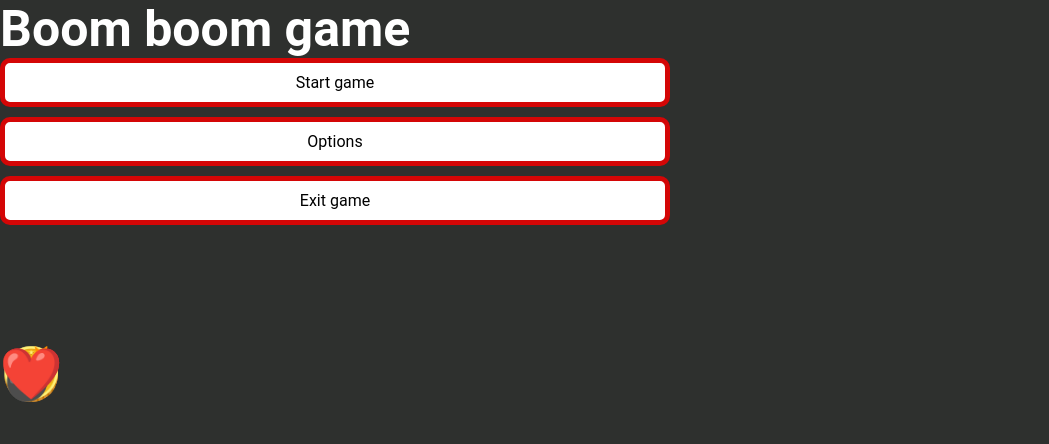
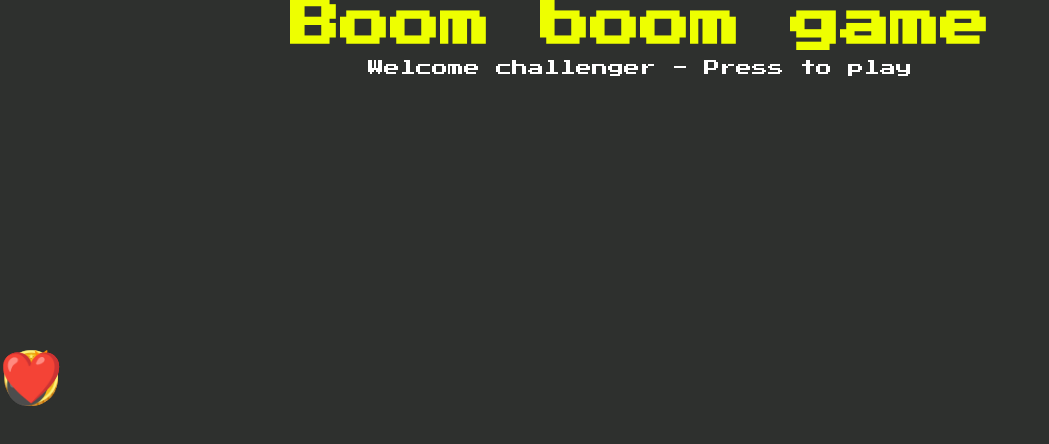
Before and after one commit to Lanceqt/jsgame, a plain HTML site: page index.html in a window 1280 px wide. Shown: the whole page, without its empty margins (0-1049 px from the left). Drawn offline with Linux system fonts and the light colour scheme.

Commit message:
Small changes

```diff
--- a/game.css
+++ b/game.css
@@ -8,6 +8,11 @@
     --menu-border-color: rgb(212, 6, 6);
 }
 
+@font-face {
+    font-family: "press-start-2p";
+    src: url(Press_Start_2P/PressStart2P-Regular.ttf);
+}
+
 * { margin: 0; padding: 0; }
 
 html {
@@ -16,12 +21,14 @@ html {
 
 body {
     font-size: 1.6rem;
-    font-family: "Roboto", sans-serif;
+    font-family: "press-start-2p", sans-serif;
 }
 
 h1 {
     font-size: 5rem;
-    color: white;
+    color: var(--coin-color);
+    text-align: center;
+    margin-bottom: 1rem;
 }
 
 #game-board {
@@ -56,12 +63,18 @@ h1 {
     padding: 1rem;
     text-align: center;
     width: 50vw;
+    margin: 0 auto;
     margin-bottom: 1rem;
 }
 
 .menu:hover {
     cursor: pointer;
     background-color: var(--game-background-hover);
+}
+
+.welcome {
+    color: white;
+    text-align: center;
 }
 
 /*  */
--- a/game.js
+++ b/game.js
@@ -38,6 +38,10 @@ function generateRandomSprite(inputArray) {
     return inputArray[randomIndex];
 }
 
+function removeSprite() {
+
+}
+
 //Note to self: DocumentFragment is for adding in sprites without reloading the entire DOM.
 //testing
 let num = 0;
@@ -47,15 +51,23 @@ while(num < 10) {
 }
 
 addElement("h1", "Boom boom game");
-addElement("div", "Start game", "menu");
-addElement("div", "Options", "menu");
-addElement("div", "Exit game", "menu");
+// addElement("div", "Start game", "menu");
+// addElement("div", "Options", "menu");
+// addElement("div", "Exit game", "menu");
+addElement("div", "Welcome challenger - Press to play", "welcome");
+
 
 gameBoard.appendChild(fragment);
-const spriteClasses = document.querySelectorAll(".sprite-universals"); //Must be after sprites have been generated
 
 //Note to self: Arrow function its like writing a function but in line instead of defining it on its own.
-spriteClasses.forEach(element => {
+document.querySelectorAll(".sprite-universals").forEach(element => {
+    element.addEventListener("click", e => {
+        console.log(e);
+        parentEl
+    });
+});
+
+document.querySelectorAll(".menu").forEach(element => {
     element.addEventListener("click", e => {
         console.log(e);
     });
--- a/index.html
+++ b/index.html
@@ -8,6 +8,10 @@
     <style>
       @import url(game.css);
     </style>
+    <audio
+      src="/2019-12-11_-_Retro_Platforming_-_David_Fesliyan.mp3"
+      autoplay
+    ></audio>
   </head>
   <body>
     <div id="game-board"></div>
```
Also changed, not shown: Press_Start_2P/OFL.txt (added), Press_Start_2P/PressStart2P-Regular.ttf (added), 2 other files.
